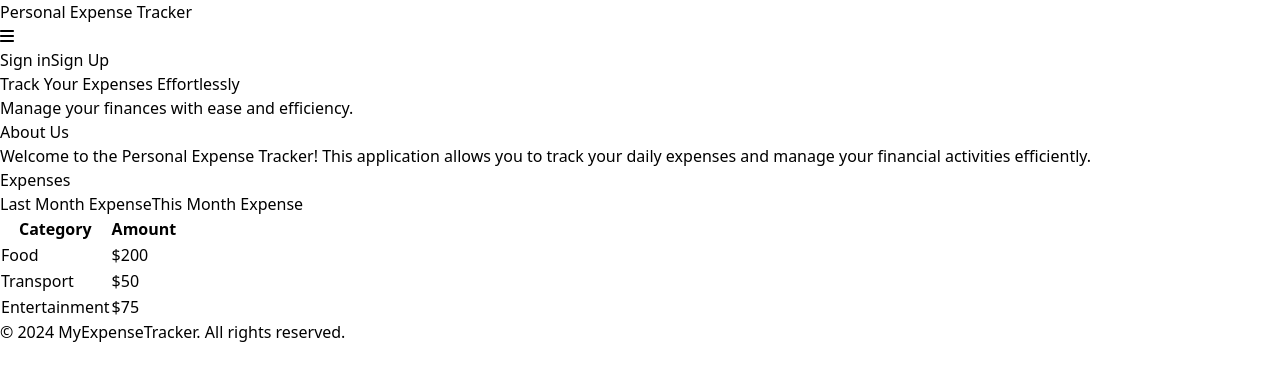
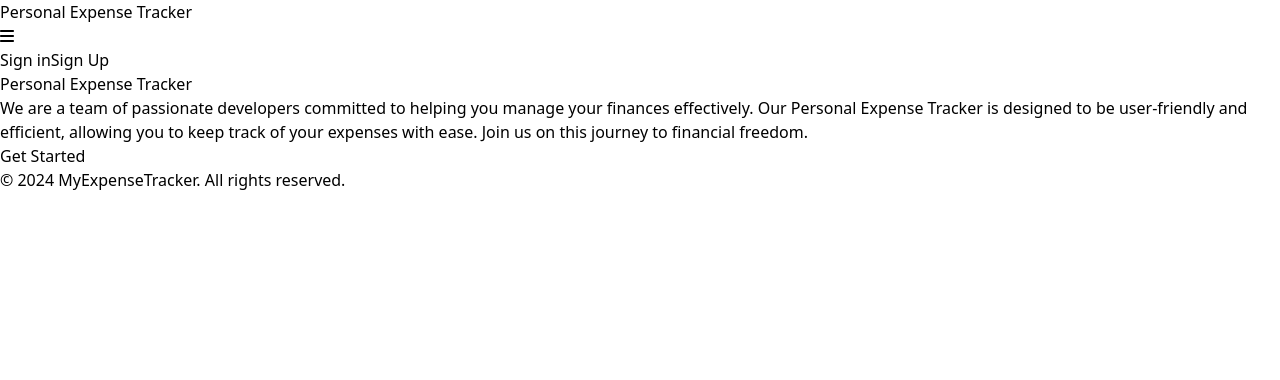
Before and after one commit to chalaa/personal_expense_Frontend, a React (Vite) app: page / in a window 1280 px wide. Shown: the top 380 px of the page. Built offline with nearby package versions, Linux system fonts and the light colour scheme.

Commit message:
Fix the bug and change some Ui

```diff
--- a/package.json
+++ b/package.json
@@ -19,7 +19,10 @@
     "@types/react-table": "^7.7.20",
     "axios": "^1.7.2",
     "chart.js": "^4.4.3",
+    "export-to-csv": "^1.3.0",
     "faker-js": "^1.0.0",
+    "jspdf-autotable": "^3.8.2",
+    "jwt-decode": "^4.0.0",
     "mantine-react-table": "^1.3.4",
     "react": "^18.3.1",
     "react-chartjs-2": "^5.2.0",
--- a/src/MainComponents/Expense.tsx
+++ b/src/MainComponents/Expense.tsx
@@ -3,47 +3,52 @@ import { useDispatch, useSelector } from "react-redux";
 import { AppDispatch, RootState } from "../store/index";
 import { fetchExpenses, deleteExpense } from "../store/expenseSlice";
 import { fetchCategories } from "../store/categorySlice";
-import DataTable from "react-data-table-component";
 import { FontAwesomeIcon } from "@fortawesome/react-fontawesome";
 import { faTrash, faEdit } from "@fortawesome/free-solid-svg-icons";
 import Header from "../components/Header";
 import SideBar from "../components/SideBar";
 import RightPart from "../components/RightPart";
 import { Link } from "react-router-dom";
+import { useMemo } from "react";
+import {
+  MantineReactTable,
+  useMantineReactTable,
+  type MRT_ColumnDef,
+  type MRT_Row,
+} from "mantine-react-table";
+import { jsPDF } from "jspdf";
+import autoTable from "jspdf-autotable";
+
+interface Expense {
+  id: string;
+  category: {
+    name: string;
+  };
+  amount: number;
+  date: string;
+}
 
 const Expense: React.FC = () => {
-  const columns = [
+  const columns = useMemo<MRT_ColumnDef<Expense>[]>(
+    () => [
       {
-      name: 'Category',
-      selector: (row: { category: { name: string } }) => row.category.name,
-      sortable: true,
+        accessorKey: "category.name",
+        header: "Category",
+        sorting: true,
       },
       {
-      name: 'Amount',
-      selector: (row: { amount: number }) => row.amount.toString(),
-      sortable: true,
+        accessorKey: "amount",
+        header: "Amount",
+        sorting: true,
       },
       {
-      name: 'Date',
-      selector: (row: { date: string }) => row.date,
-      sortable: true,
+        accessorKey: "date",
+        header: "Date",
+        sorting: true,
       },
-    {
-      name: 'Action',
-      cell: (row: { id: string }) => (
-        <div className="flex gap-3">
-          <Link to={`edit/${row.id}`}>
-            <button>
-              <FontAwesomeIcon icon={faEdit} color="blue" />
-            </button>
-          </Link>
-          <button onClick={() => handleDeleteExpense(row.id)}>
-            <FontAwesomeIcon icon={faTrash} color="red" />
-          </button>
-        </div>
-      ),
-    },
-  ];
+    ],
+    []
+  );
 
   const dispatch = useDispatch<AppDispatch>();
   const { expenses, loading, error } = useSelector(
@@ -55,11 +60,57 @@ const Expense: React.FC = () => {
     dispatch(fetchCategories());
   }, [dispatch]);
 
+  const handleExportPDF = (rows: MRT_Row<Expense>[]) => {
+    const doc = new jsPDF();
+    const tableData = rows.map((row) => Object.values(row.original));
+    const tableHeaders = columns.map((c) => c.header);
+
+    autoTable(doc, {
+      head: [tableHeaders],
+      body: tableData,
+    });
+
+    doc.save("Income_Report.pdf");
+  };
+
   const handleDeleteExpense = async (id: string) => {
     await dispatch(deleteExpense({ id }));
   };
 
-  console.log(expenses)
+  const table = useMantineReactTable({
+    columns,
+    data: expenses,
+    enableSorting: true,
+    enableRowActions: true,
+    positionToolbarAlertBanner: "bottom",
+    renderRowActions: ({ row }) => (
+      <div className="flex gap-3">
+        <Link to={`edit/${row.original.id}`}>
+          <button>
+            <FontAwesomeIcon icon={faEdit} color="blue" />
+          </button>
+        </Link>
+        <button onClick={() => handleDeleteExpense(row.original.id)}>
+          <FontAwesomeIcon icon={faTrash} color="red" />
+        </button>
+      </div>
+    ),
+    renderTopToolbarCustomActions: ({ table }) => (
+      <div className="flex flex-row flex-wrap">
+        <button
+          className="mb-4 py-2 px-4 text-sm tracking-wide rounded-lg text-white bg-green-600 hover:bg-green-700 focus:outline-none"
+          onClick={() =>
+            handleExportPDF(table.getPrePaginationRowModel().rows)
+          }
+          disabled={table.getPrePaginationRowModel().rows.length === 0}
+        >
+          Export as pdf
+        </button>
+
+      </div>
+    ),
+  });
+
   return (
     <>
       <Header />
@@ -74,14 +125,7 @@ const Expense: React.FC = () => {
           </Link>
           {loading && <p>Loading...</p>}
           {error && <p>{error}</p>}
-          <DataTable
-            columns={columns}
-            data={expenses}
-            pagination
-            fixedHeader
-            fixedHeaderScrollHeight="300px"
-            responsive={true}
-          />
+          <MantineReactTable table={table} />
         </RightPart>
       </div>
     </>
--- a/src/MainComponents/Income.tsx
+++ b/src/MainComponents/Income.tsx
@@ -3,47 +3,52 @@ import { useDispatch, useSelector } from "react-redux";
 import { AppDispatch, RootState } from "../store/index";
 import { fetchIncomes, deleteIncome } from "../store/incomeSlice";
 import { fetchCategories } from "../store/categorySlice";
-import DataTable from "react-data-table-component";
 import { FontAwesomeIcon } from "@fortawesome/react-fontawesome";
 import { faTrash, faEdit } from "@fortawesome/free-solid-svg-icons";
 import Header from "../components/Header";
 import SideBar from "../components/SideBar";
 import RightPart from "../components/RightPart";
 import { Link } from "react-router-dom";
+import { useMemo } from "react";
+import {
+  MantineReactTable,
+  useMantineReactTable,
+  type MRT_ColumnDef,
+  type MRT_Row,
+} from "mantine-react-table";
+import { jsPDF } from "jspdf";
+import autoTable from "jspdf-autotable";
+
+interface Income {
+  id: string;
+  category: {
+    name: string;
+  };
+  amount: number;
+  date: string;
+}
 
 const Income: React.FC = () => {
-  const columns = [
+  const columns = useMemo<MRT_ColumnDef<Income>[]>(
+    () => [
       {
-      name: 'Category',
-      selector: (row: { category: { name: string } }) => row.category.name,
-      sortable: true,
+        accessorKey: "category.name",
+        header: "Category",
+        sorting: true,
       },
       {
-      name: 'Amount',
-      selector: (row: { amount: number }) => row.amount.toString(),
-      sortable: true,
+        accessorKey: "amount",
+        header: "Amount",
+        sorting: true,
       },
       {
-      name: 'Date',
-      selector: (row: { date: string }) => row.date,
-      sortable: true,
+        accessorKey: "date",
+        header: "Date",
+        sorting: true,
       },
-    {
-      name: 'Action',
-      cell: (row: { id: string }) => (
-        <div className="flex gap-3">
-          <Link to={`edit/${row.id}`}>
-            <button>
-              <FontAwesomeIcon icon={faEdit} color="blue" />
-            </button>
-          </Link>
-          <button onClick={() => handleDeleteIncome(row.id)}>
-            <FontAwesomeIcon icon={faTrash} color="red" />
-          </button>
-        </div>
-      ),
-    },
-  ];
+    ],
+    []
+  );
 
   const dispatch = useDispatch<AppDispatch>();
   const { incomes, loading, error } = useSelector(
@@ -55,10 +60,56 @@ const Income: React.FC = () => {
     dispatch(fetchCategories());
   }, [dispatch]);
 
+  const handleExportPDF = (rows: MRT_Row<Income>[]) => {
+    const doc = new jsPDF();
+    const tableData = rows.map((row) => Object.values(row.original));
+    const tableHeaders = columns.map((c) => c.header);
+
+    autoTable(doc, {
+      head: [tableHeaders],
+      body: tableData,
+    });
+
+    doc.save("Income_Report.pdf");
+  };
+
   const handleDeleteIncome = async (id: string) => {
     await dispatch(deleteIncome({ id }));
   };
 
+  const table = useMantineReactTable({
+    columns,
+    data: incomes,
+    enableSorting: true,
+    enableRowActions: true,
+    positionToolbarAlertBanner: "bottom",
+    renderRowActions: ({ row }) => (
+      <div className="flex gap-3">
+        <Link to={`edit/${row.original.id}`}>
+          <button>
+            <FontAwesomeIcon icon={faEdit} color="blue" />
+          </button>
+        </Link>
+        <button onClick={() => handleDeleteIncome(row.original.id)}>
+          <FontAwesomeIcon icon={faTrash} color="red" />
+        </button>
+      </div>
+    ),
+    renderTopToolbarCustomActions: ({ table }) => (
+      <div className="flex flex-row flex-wrap">
+        <button
+          className="mb-4 py-2 px-4 text-sm tracking-wide rounded-lg text-white bg-green-600 hover:bg-green-700 focus:outline-none"
+          onClick={() =>
+            handleExportPDF(table.getPrePaginationRowModel().rows)
+          }
+          disabled={table.getPrePaginationRowModel().rows.length === 0}
+        >
+          Export as pdf
+        </button>
+
+      </div>
+    ),
+  });
   return (
     <>
       <Header />
@@ -73,14 +124,15 @@ const Income: React.FC = () => {
           </Link>
           {loading && <p>Loading...</p>}
           {error && <p>{error}</p>}
-          <DataTable
+          {/* <DataTable
             columns={columns}
             data={incomes}
             pagination
             fixedHeader
             fixedHeaderScrollHeight="300px"
             responsive={true}
-          />
+          /> */}
+          <MantineReactTable table={table} />
         </RightPart>
       </div>
     </>
--- a/src/MainComponents/LandingPage.tsx
+++ b/src/MainComponents/LandingPage.tsx
@@ -1,84 +1,35 @@
-import React, { useState } from "react";
+import React from "react";
 import Header from "../components/Header";
-import Moto from "../components/Moto";
-import Card from "../components/Card";
 import Footer from "../components/Footer";
+import { Link } from "react-router-dom";
 
 const LandingPage: React.FC = () => {
-  const [showLastMonth, setShowLastMonth] = useState(true);
 
   return (
     <div className="min-h-screen flex flex-col justify-between">
       <Header />
-      <main className="px-4 sm:px-10 flex-grow">
-        <Moto />
-        <div className="grid gap-4 sm:grid-cols-2 lg:grid-cols-3">
-          <Card title="About Us" width="col-span-1 sm:col-span-1 lg:col-span-1">
-            <p>
-              Welcome to the Personal Expense Tracker! This application allows you
-              to track your daily expenses and manage your financial activities
-              efficiently.
+        <div className="text-black min-h-screen flex py-12 justify-center w-full">
+          <div className="text-center max-w-2xl">
+            <h1 className="text-4xl font-bold text-red-500 mb-6">
+              Personal Expense Tracker
+            </h1>
+            <p className="text-lg mb-6">
+            We are a team of passionate developers committed to helping you
+              manage your finances effectively. Our Personal Expense Tracker is
+              designed to be user-friendly and efficient, allowing you to keep
+              track of your expenses with ease. Join us on this journey to
+              financial freedom.
             </p>
-          </Card>
-          <Card title="Expenses" width="col-span-1 sm:col-span-1 lg:col-span-2">
-            <div className="flex gap-3 justify-center mb-4">
-              <button
-                className="bg-blue-500 text-white px-4 py-2 rounded"
-                onClick={() => setShowLastMonth(true)}
-              >
-                Last Month Expense
-              </button>
-              <button
-                className="bg-blue-500 text-white px-4 py-2 rounded"
-                onClick={() => setShowLastMonth(false)}
-              >
-                This Month Expense
-              </button>
-            </div>
-            <table className="min-w-full bg-white">
-              <thead>
-                <tr>
-                  <th className="py-2 px-4 border-b">Category</th>
-                  <th className="py-2 px-4 border-b">Amount</th>
-                </tr>
-              </thead>
-              <tbody>
-                {showLastMonth ? (
-                  <>
-                    <tr>
-                      <td className="py-2 px-4 border-b">Food</td>
-                      <td className="py-2 px-4 border-b">$200</td>
-                    </tr>
-                    <tr>
-                      <td className="py-2 px-4 border-b">Transport</td>
-                      <td className="py-2 px-4 border-b">$50</td>
-                    </tr>
-                    <tr>
-                      <td className="py-2 px-4 border-b">Entertainment</td>
-                      <td className="py-2 px-4 border-b">$75</td>
-                    </tr>
-                  </>
-                ) : (
-                  <>
-                    <tr>
-                      <td className="py-2 px-4 border-b">Food</td>
-                      <td className="py-2 px-4 border-b">$180</td>
-                    </tr>
-                    <tr>
-                      <td className="py-2 px-4 border-b">Transport</td>
-                      <td className="py-2 px-4 border-b">$60</td>
-                    </tr>
-                    <tr>
-                      <td className="py-2 px-4 border-b">Entertainment</td>
-                      <td className="py-2 px-4 border-b">$90</td>
-                    </tr>
-                  </>
-                )}
-              </tbody>
-            </table>
-          </Card>
+            <Link to = "/signup">
+            <button className="bg-red-500 text-white font-semibold py-2 px-4 rounded hover:bg-red-600">
+              Get Started
+            </button>
+            </Link>
+          </div>
+
+
         </div>
-      </main>
+
       <Footer />
     </div>
   );
--- a/src/MainComponents/Login.tsx
+++ b/src/MainComponents/Login.tsx
@@ -26,7 +26,7 @@ const Login: React.FC = () => {
       <div className="min-h-screen flex flex-col items-center justify-center py-6 px-4">
         <div className="max-w-md w-full">
           <div className="flex justify-center mb-6">
-            <Link to="/" className="text-2xl font-extrabold text-blue-600">
+            <Link to="/" className="text-2xl font-extrabold text-black-600">
               Expense Manager
             </Link>
           </div>
--- a/src/MainComponents/SignUp.tsx
+++ b/src/MainComponents/SignUp.tsx
@@ -26,7 +26,7 @@ const SignUp: React.FC = () => {
       <div className="min-h-screen flex flex-col items-center justify-center py-6 px-4">
         <div className="max-w-md w-full">
           <div className="flex justify-center mb-6">
-            <Link to="/" className="text-2xl font-extrabold text-blue-600">
+            <Link to="/" className="text-2xl font-extrabold text-black-600">
               Expense Manager
             </Link>
           </div>
--- a/src/components/DashBoardRightPart.tsx
+++ b/src/components/DashBoardRightPart.tsx
@@ -48,7 +48,6 @@ const DashBoardRightPart: React.FC = () => {
           <div className="bg-white p-4 rounded-lg shadow-lg mb-6 col-span-1 sm:col-span-1 lg:col-span-2">
             <BarChart label={categoryLabel} datavalues={categoryAmount}/>
           </div>
-
         </div>
 
     </RightPart>
--- a/src/components/SideBar.tsx
+++ b/src/components/SideBar.tsx
@@ -11,7 +11,7 @@ const SideBar: React.FC = () => {
   };
 
   return (
-    <>
+    <div className="z-10">
       <button
         className="sm:hidden bg-cyan-700 p-2 rounded fixed  left-4 z-50 mt-2"
         onClick={toggleSidebar}
@@ -54,7 +54,7 @@ const SideBar: React.FC = () => {
           </li>
         </ul>
       </nav>
-    </>
+    </div>
   );
 };
 
```
Also changed, not shown: src/MainComponents/Category.tsx (+57 -45 lines), src/components/Header.tsx (+3 -4 lines), src/components/PrivateRoute.tsx (+10 -3 lines), src/store/incomeSlice.ts (+4 -4 lines), 1 other file (tests, documents, lock files or other folders). Lines whose indentation alone changed are shown as unchanged.
